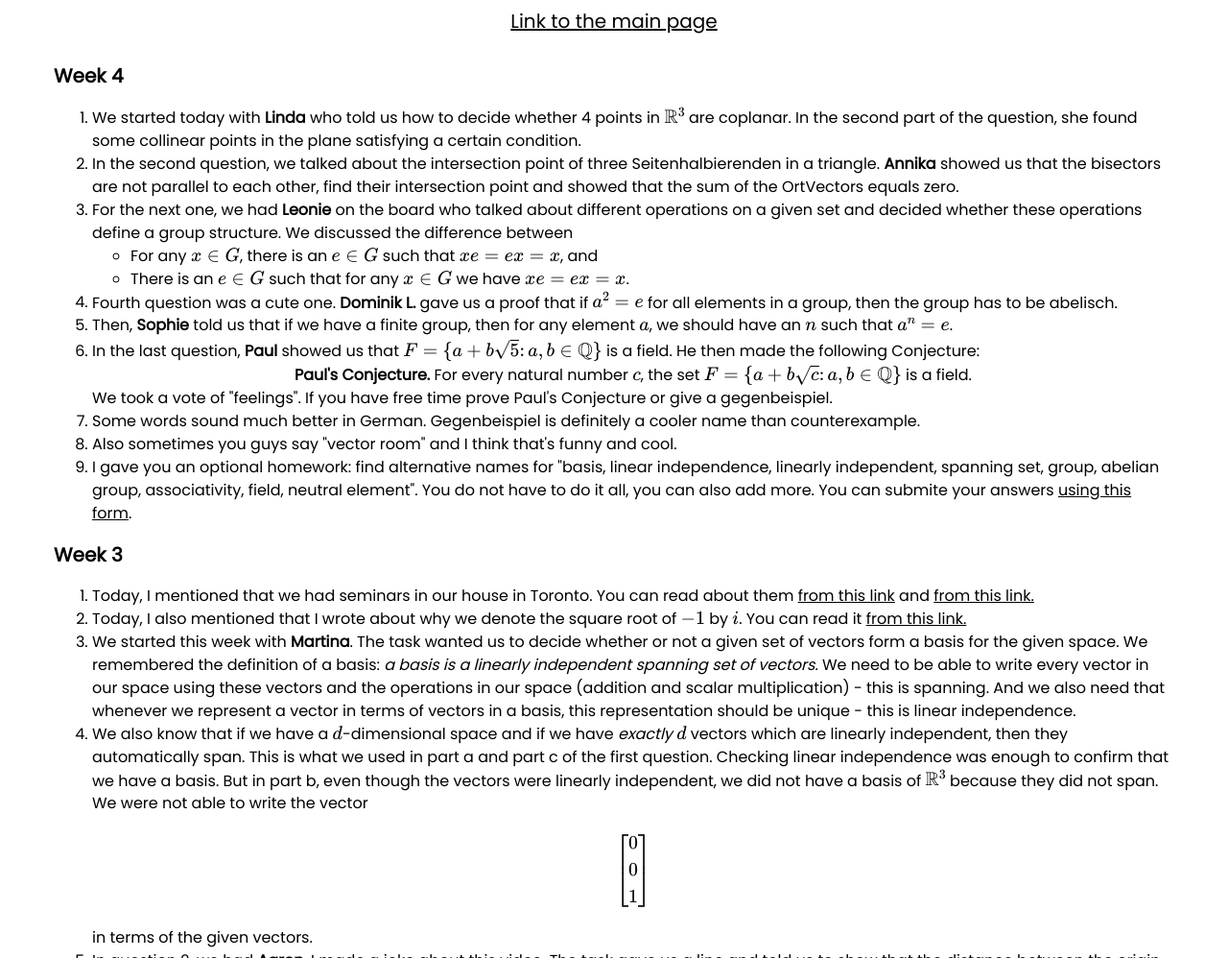
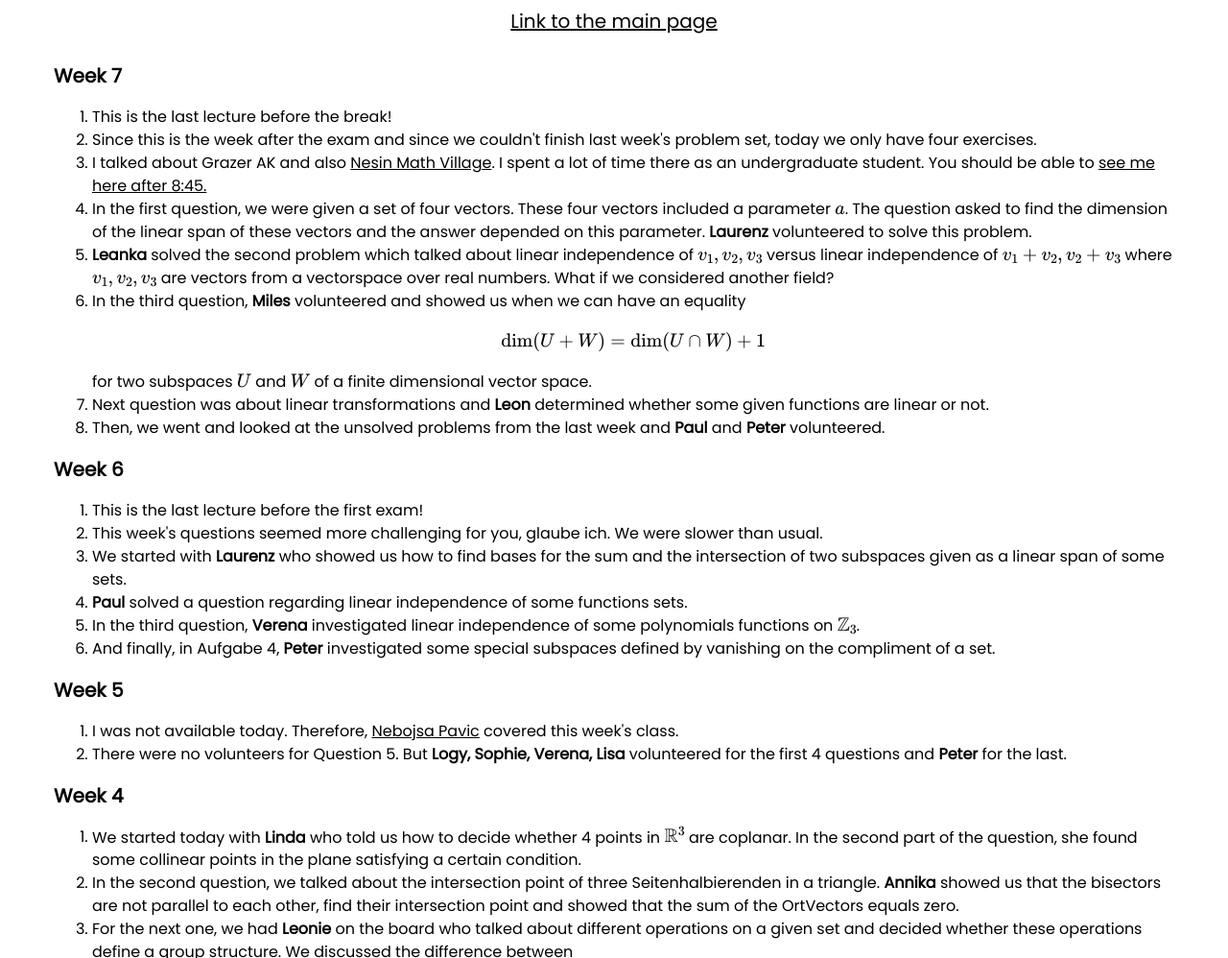
Before and after one commit to ozguresentepe/ozguresentepe.github.io, a plain HTML site: page ozgur/la/gruppe3/index.html in a window 1280 px wide. Shown: the part 281-1279 px from the top of the page at 96% size. Drawn offline with nearby package versions, Linux system fonts and the light colour scheme.

Commit message:
Week 5,6,7.

```diff
--- a/ozgur/la/gruppe3/index.html
+++ b/ozgur/la/gruppe3/index.html
@@ -60,6 +60,35 @@ body {font-size:16px;}
 
 
   <div class="w3-container" id="about" style="margin-top:7px">
+
+      <h4><b>Week 7</b></h4>
+      <ol>
+        <li>This is the last lecture before the break!</li>
+        <li>Since this is the week after the exam and since we couldn't finish last week's problem set, today we only have four exercises.</li>
+        <li>I talked about Grazer AK and also <a href="https://youtu.be/4Gykqp0grE0?feature=shared">Nesin Math Village</a>. I spent a lot of time there as an undergraduate student. You should be able to <a href="https://youtu.be/9A45YRS0OOg?si=YaWxhv4IpjnkzQyF&t=519">see me here after 8:45.</a></li>
+        <li>In the first question, we were given a set of four vectors. These four vectors included a parameter $a$. The question asked to find the dimension of the linear span of these vectors and the answer depended on this parameter. <b>Laurenz</b> volunteered to solve this problem.</li>
+        <li><b>Leanka</b> solved the second problem which talked about linear independence of $v_1, v_2, v_3$ versus linear independence of $v_1 + v_2, v_2+v_3$ where $v_1, v_2, v_3$ are vectors from a vectorspace over real numbers. What if we considered another field?</li>
+        <li>In the third question, <b>Miles</b> volunteered and showed us when we can have an equality
+          \[\dim(U+W) = \dim(U \cap W) + 1 \]
+          for two subspaces $U$ and $W$ of a finite dimensional vector space.</li>
+        <li>Next question was about linear transformations and <b>Leon</b> determined whether some given functions are linear or not.</li>
+        <li>Then, we went and looked at the unsolved problems from the last week and <b>Paul</b> and <b>Peter</b> volunteered.</li>
+      </ol>
+
+      <h4><b>Week 6</b></h4>
+      <ol><li>This is the last lecture before the first exam!</li>
+        <li>This week's questions seemed more challenging for you, glaube ich. We were slower than usual.</li>
+        <li>We started with <b>Laurenz</b> who showed us how to find bases for the sum and the intersection of two subspaces given as a linear span of some sets. </li>
+        <li><b>Paul</b> solved a question regarding linear independence of some functions sets.</li>
+        <li>In the third question, <b>Verena</b> investigated linear independence of some polynomials functions on $\mathbb{Z}_3$.</li>
+        <li>And finally, in Aufgabe 4, <b>Peter</b> investigated some special subspaces defined by vanishing on the compliment of a set.</li>
+      </ol>
+
+      <h4><b>Week 5</b></h4>
+      <ol>
+        <li>I was not available today. Therefore, <a href="https://sites.google.com/view/nebojsapavic/home">Nebojsa Pavic</a> covered this week's class.</li>
+        <li>There were no volunteers for Question 5. But <b>Logy, Sophie, Verena, Lisa</b> volunteered for the first 4 questions and <b>Peter</b> for the last.</li>
+      </ol>
 
       <h4><b>Week 4</b></h4>
       <ol>
```
